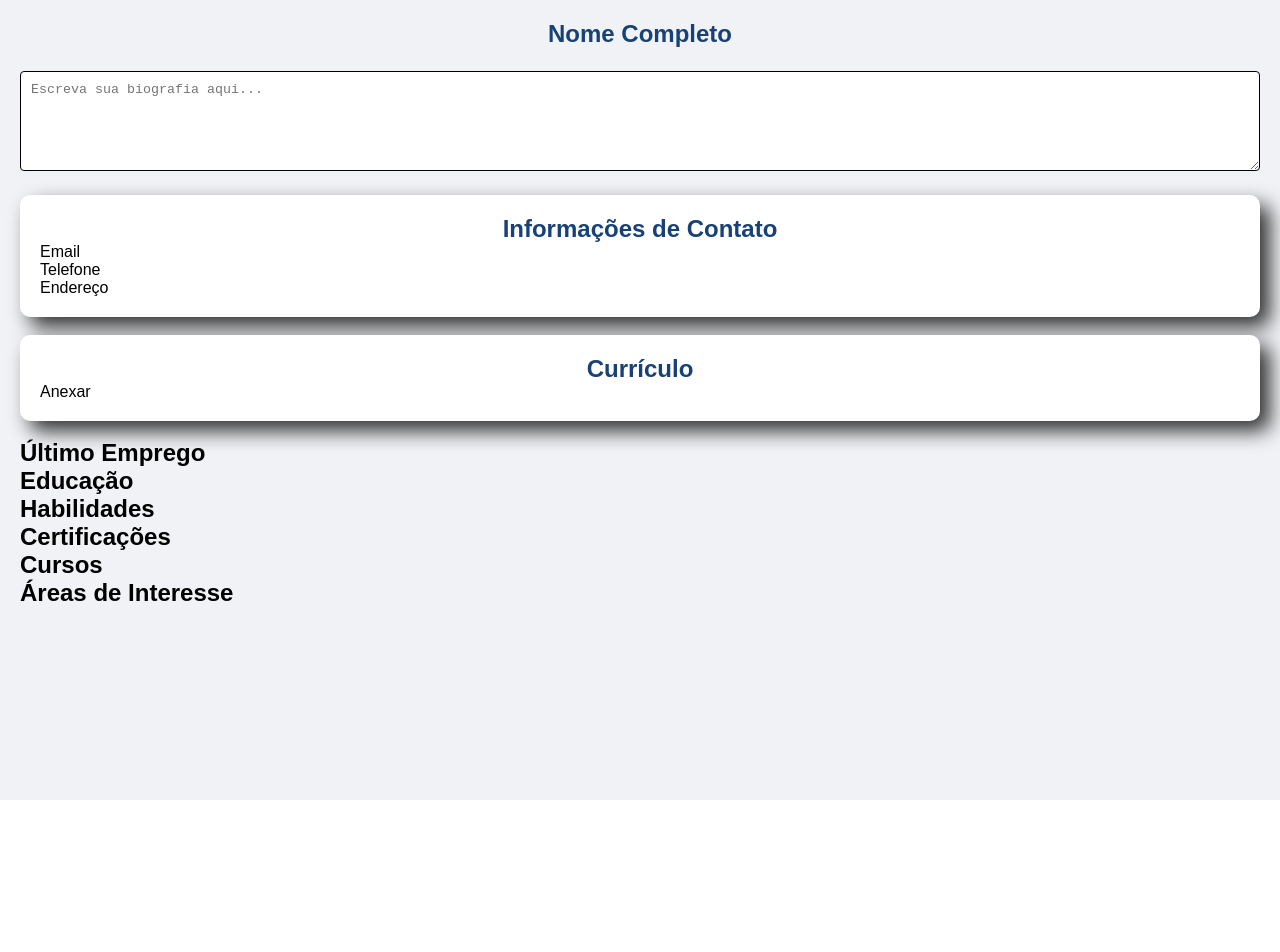
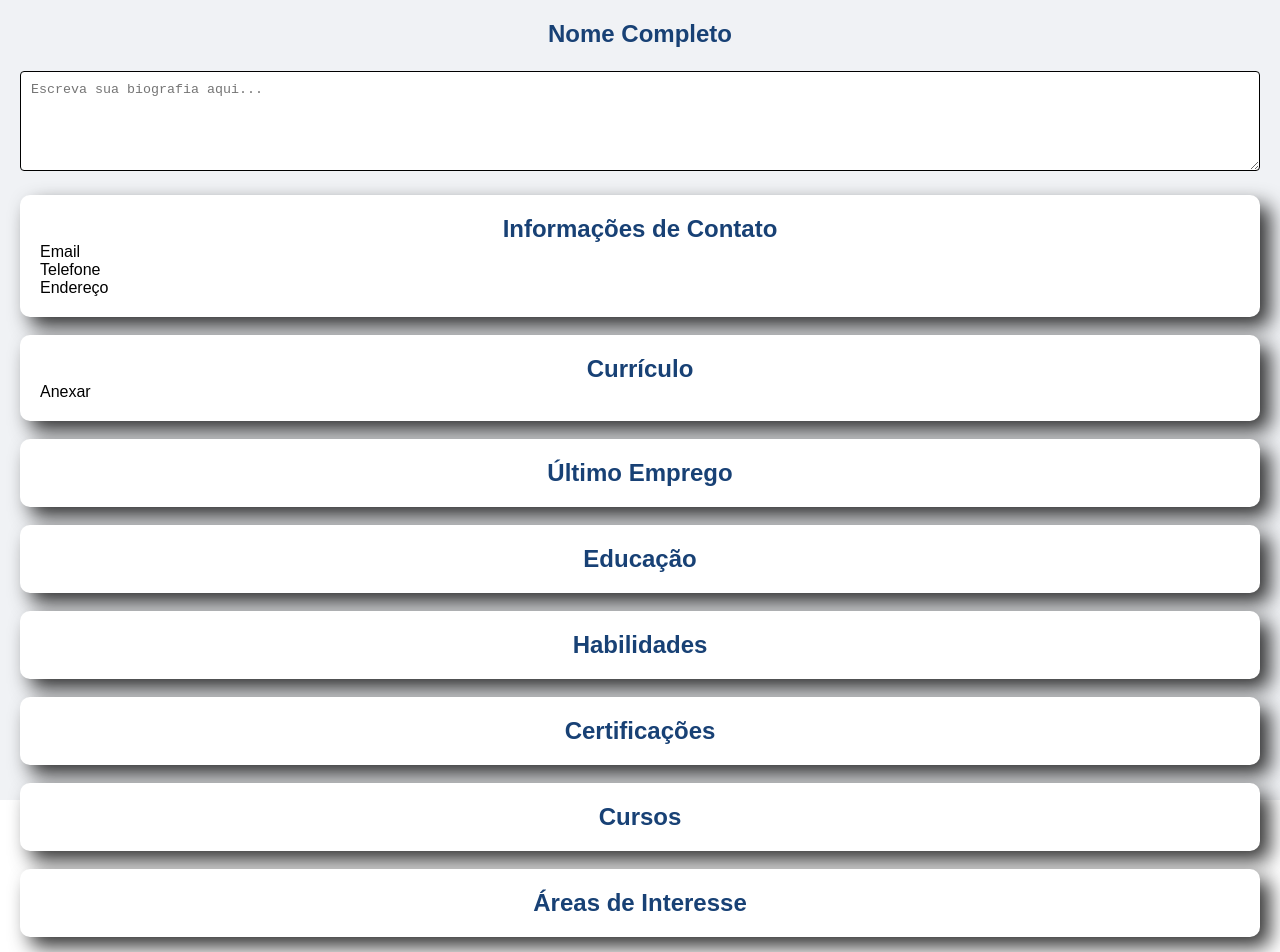
Before and after one commit to Mortari03/trampos-bauru, a React (Create React App) app: page /candidato_perfil in a window 1280 px wide. Shown: the top 952 px of the page. Before the commit the page ends 800 px from the top, so only its background shows below. Built offline with nearby package versions, Linux system fonts and the light colour scheme.

Commit message:
Atualizando falta somente designe

```diff
--- a/src/estilo/candidato_perfil.css
+++ b/src/estilo/candidato_perfil.css
@@ -20,12 +20,12 @@
   margin-bottom: 20px;
 }
 
-.NomeCompleto{
+.NomeCompleto {
   color: #184175;
   text-align: center;
 }
 
-.InfoContatos{
+.InfoContatos {
   padding: 20px;
   background-color: #ffffff;
   border-radius: 10px;
@@ -33,7 +33,7 @@
 
 }
 
-.InfoContatosH2{
+.InfoContatosH2 {
   color: #184175;
   text-align: center;
 }
@@ -51,3 +51,79 @@
   color: #184175;
 
 }
+
+.UltimoEmprego {
+  padding: 20px;
+  background-color: #ffffff;
+  border-radius: 10px;
+  box-shadow: 10px 10px 20px rgba(0, 0, 0, 0.8);
+
+}
+
+.UltimoEmpregoH2 {
+  color: #184175;
+  text-align: center;
+}
+
+.Educação {
+  padding: 20px;
+  background-color: #ffffff;
+  border-radius: 10px;
+  box-shadow: 10px 10px 20px rgba(0, 0, 0, 0.8);
+}
+
+.EducaçãoH2 {
+  color: #184175;
+  text-align: center;
+}
+
+.Habilidades {
+  padding: 20px;
+  background-color: #ffffff;
+  border-radius: 10px;
+  box-shadow: 10px 10px 20px rgba(0, 0, 0, 0.8);
+
+}
+
+.HabilidadesH2 {
+  color: #184175;
+  text-align: center;
+}
+
+
+.Certificações {
+  padding: 20px;
+  background-color: #ffffff;
+  border-radius: 10px;
+  box-shadow: 10px 10px 20px rgba(0, 0, 0, 0.8);
+}
+
+.CertificaçãoH2 {
+  color: #184175;
+  text-align: center;
+}
+
+
+.Cursos {
+  padding: 20px;
+  background-color: #ffffff;
+  border-radius: 10px;
+  box-shadow: 10px 10px 20px rgba(0, 0, 0, 0.8);
+}
+
+.CursosH2 {
+  color: #184175;
+  text-align: center;
+}
+
+.ÁreasInteresse {
+  padding: 20px;
+  background-color: #ffffff;
+  border-radius: 10px;
+  box-shadow: 10px 10px 20px rgba(0, 0, 0, 0.8);
+}
+
+.InteressesH2 {
+  color: #184175;
+  text-align: center;
+}
--- a/src/paginas/candidato_perfil.tsx
+++ b/src/paginas/candidato_perfil.tsx
@@ -26,7 +26,7 @@ function CandidatoPerfil() {
           </div>
 
 
-            <br />
+          <br />
 
           <div className="AnexarCurriculo">
             <h2>Currículo</h2>
@@ -35,27 +35,38 @@ function CandidatoPerfil() {
           <br />
 
           <div className="UltimoEmprego">
-            <h2>Último Emprego</h2>
+            <h2 className="UltimoEmpregoH2">Último Emprego</h2>
           </div>
 
+          <br />
+
           <div className="Educação">
-            <h2>Educação</h2>
+            <h2 className="EducaçãoH2">Educação</h2>
           </div>
 
+          <br />
+
           <div className="Habilidades">
-            <h2>Habilidades</h2>
+            <h2 className="HabilidadesH2">Habilidades</h2>
           </div>
 
+          <br />
+
           <div className="Certificações">
-            <h2>Certificações</h2>
+            <h2 className="CertificaçãoH2">Certificações</h2>
           </div>
 
+          <br />
+
           <div className="Cursos">
-            <h2>Cursos</h2>
+            <h2 className="CursosH2">Cursos</h2>
+
           </div>
 
-          <div className="Áreas de Interesse">
-            <h2>Áreas de Interesse</h2>
+          <br />
+
+          <div className="ÁreasInteresse">
+            <h2 className="InteressesH2">Áreas de Interesse</h2>
           </div>
         </div>
       </div>
```
